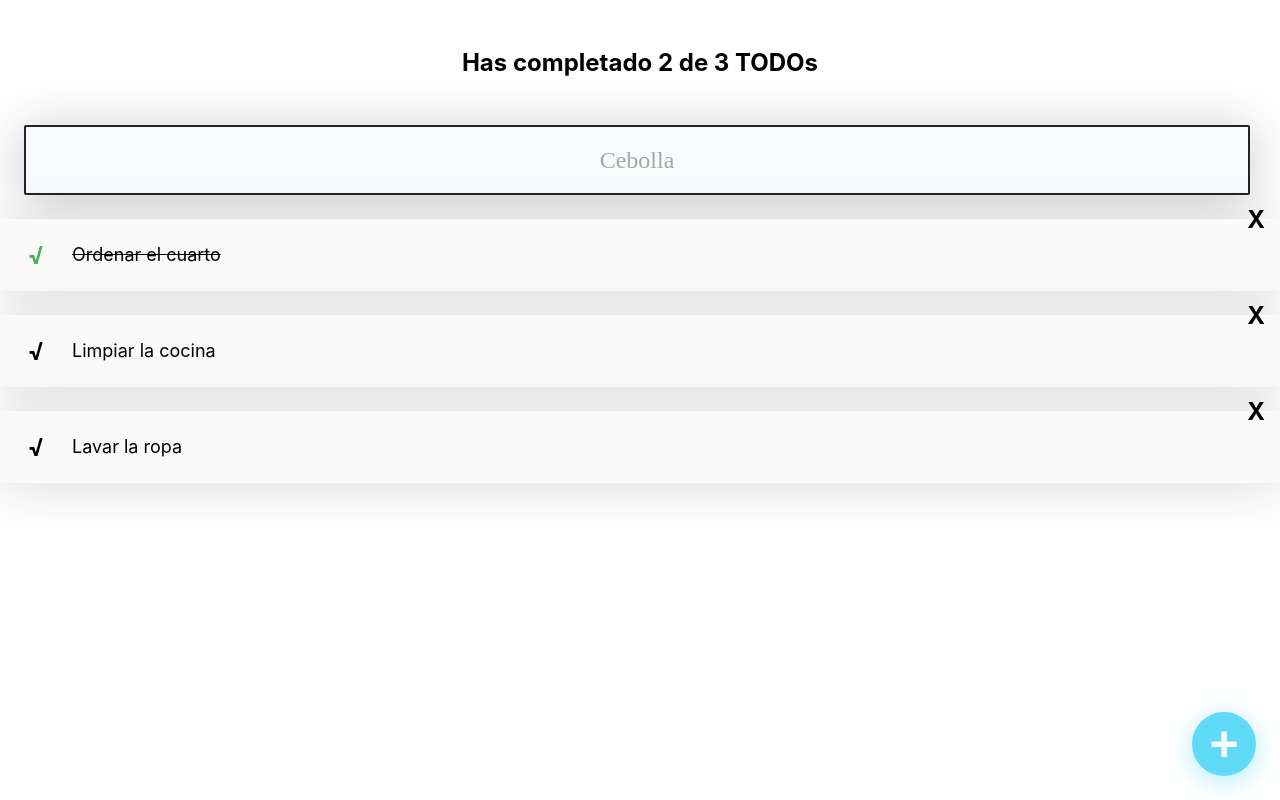
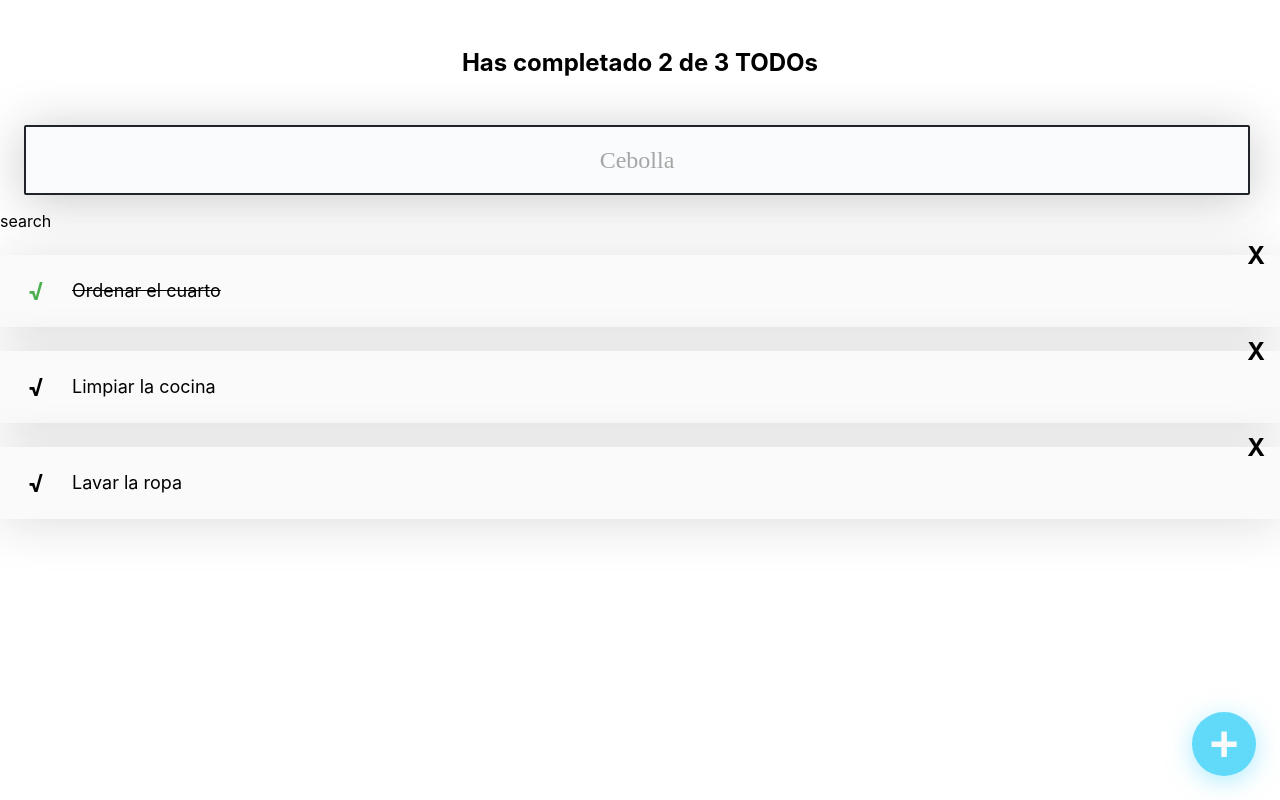
Before and after one commit to mpramos/first_project_to_do, a React (Create React App) app in the folder my-app/: page / in a window 1280 px wide. Built offline with nearby package versions, Linux system fonts and the light colour scheme.

Commit message:
primer hook state para el componente "TodoSearch"

```diff
--- a/my-app/src/TodoSearch.js
+++ b/my-app/src/TodoSearch.js
@@ -1,13 +1,15 @@
 import React from 'react';
 import './TodoSearch.css'
 const TodoSearch = () => {
-    const onSearchValueChange =(event)=>console.log(event.target.value);
-    return (
+    const [searchValue, setSearchValue]=React.useState("search");
+    return [
         <input
         className="TodoSearch"
          placeholder="Cebolla"
-         onChange={onSearchValueChange}
-         />
-    );
+         onChange ={()=>setSearchValue("searchValue")}
+         />,
+         <p>{searchValue}</p>
+    ];
+
 };
 export {TodoSearch};
```
